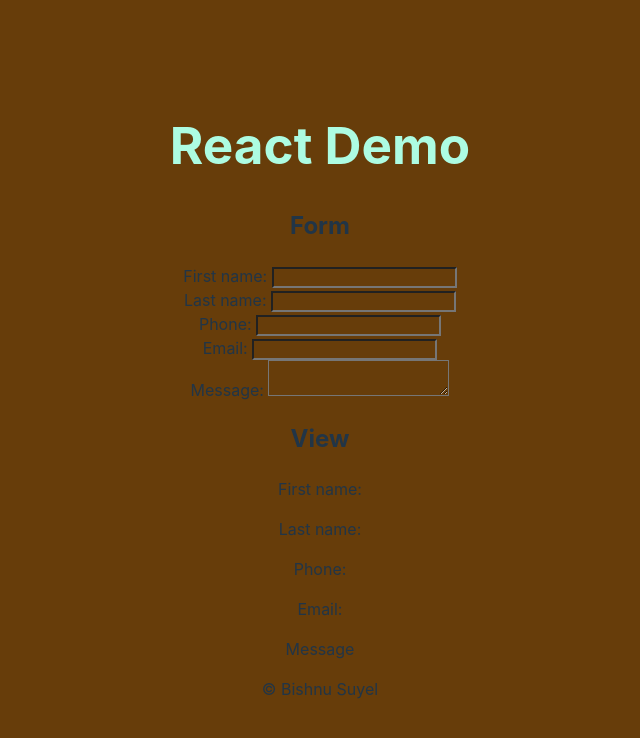
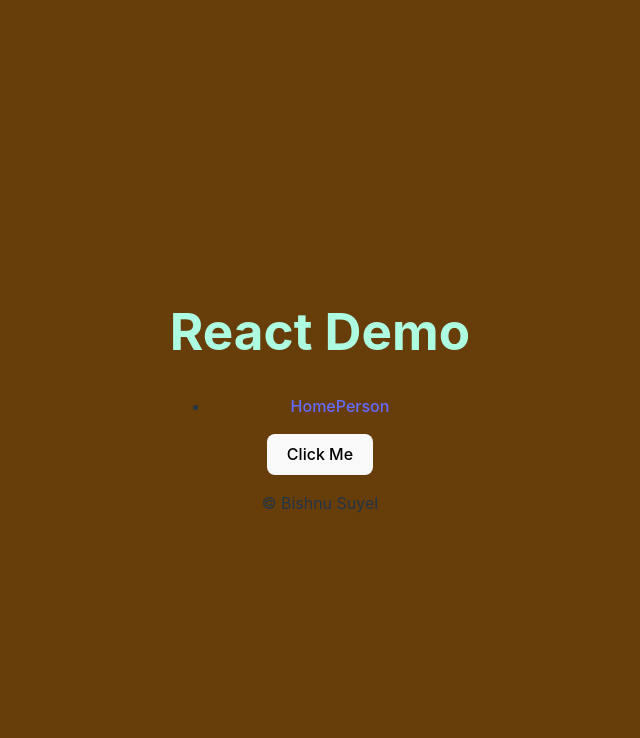
Before and after one commit to Bis10/react-demo, a React (Vite) app: page / in a window 1280 px wide. Shown: the top 738 px of the page, without its empty margins (320-960 px from the left). Built offline with nearby package versions, Linux system fonts and the light colour scheme.

Commit message:
Add Route

```diff
--- a/package.json
+++ b/package.json
@@ -11,7 +11,8 @@
   },
   "dependencies": {
     "react": "^18.2.0",
-    "react-dom": "^18.2.0"
+    "react-dom": "^18.2.0",
+    "react-router-dom": "^6.23.0"
   },
   "devDependencies": {
     "@types/react": "^18.2.66",
--- a/src/App.jsx
+++ b/src/App.jsx
@@ -7,9 +7,14 @@ import Header from './Header.jsx';
 import Footer from './Footer.jsx';
 import Form from './Form.jsx';
 import View from './View.jsx';
+import Dashboard from './Dashboard.jsx';
 
 function App() {
+  const[isLoggedIn, SetIsLoggedIn]=useState(false);
 
+  const displayHandler = () =>{
+    SetIsLoggedIn(!isLoggedIn);
+  };
 // const [counter, setCounter] = useState(0)
 // const [persons, setPersons] = useState ([
 //   {id:1, name : "Bishnu", title: "CTO", location: "Helsinki"},
@@ -18,6 +23,7 @@ function App() {
 // ]);
 // const [inputValue, setInputValue] = useState('')
 const [formData, setFormData] = useState({});
+
 
 // const changeHandler= (event)=>{
 //   setInputValue(event.target.value);
@@ -44,8 +50,11 @@ const changeFormHandler = (event)=>{
   return (
     <>
      <Header/>
-     <Form changeFormHandler = {changeFormHandler}/>
-     <View {...formData}/>
+     <button onClick={displayHandler}>Click Me</button>
+     {isLoggedIn &&  <Dashboard user ="Bishnu"/>}
+     {/* The above data cames from dashboard component. */}
+     {/* <Form changeFormHandler = {changeFormHandler}/>
+     <View {...formData}/> */}
      {/* <Counter
      counterP = {counter}
      clickHandlerAdd = {clickHandlerAdd}
--- /dev/null
+++ b/src/Dashboard.jsx
@@ -0,0 +1,15 @@
+import React, { useState } from 'react'
+
+const Dashboard = ({user}) => {
+  return (
+    <div>
+        {user === 'Bishnu' ?(
+            <h2>Welcome to inner circle, {user}</h2>
+           ):(
+            <h2>Oh you must be new one in here, {user}</h2>  // if the user is Bishnu the first statement and if the user is not Bishnu the second statement. Check the rendering part in App.jsx.
+           ) }
+        </div>
+  );
+};
+
+export default Dashboard;
--- a/src/Header.jsx
+++ b/src/Header.jsx
@@ -2,6 +2,15 @@ const Header = ()=>{
     return (
     <header>
         <h1>React Demo</h1>
+        <nav>
+            <ul>
+                <li>
+
+                   <a href="/home">Home</a>
+                   <a href="/persons">Person</a>
+                </li>
+            </ul>
+        </nav>
         </header>
         );
 };
```
Also changed, not shown: 1 other file (tests, documents, lock files or other folders).
